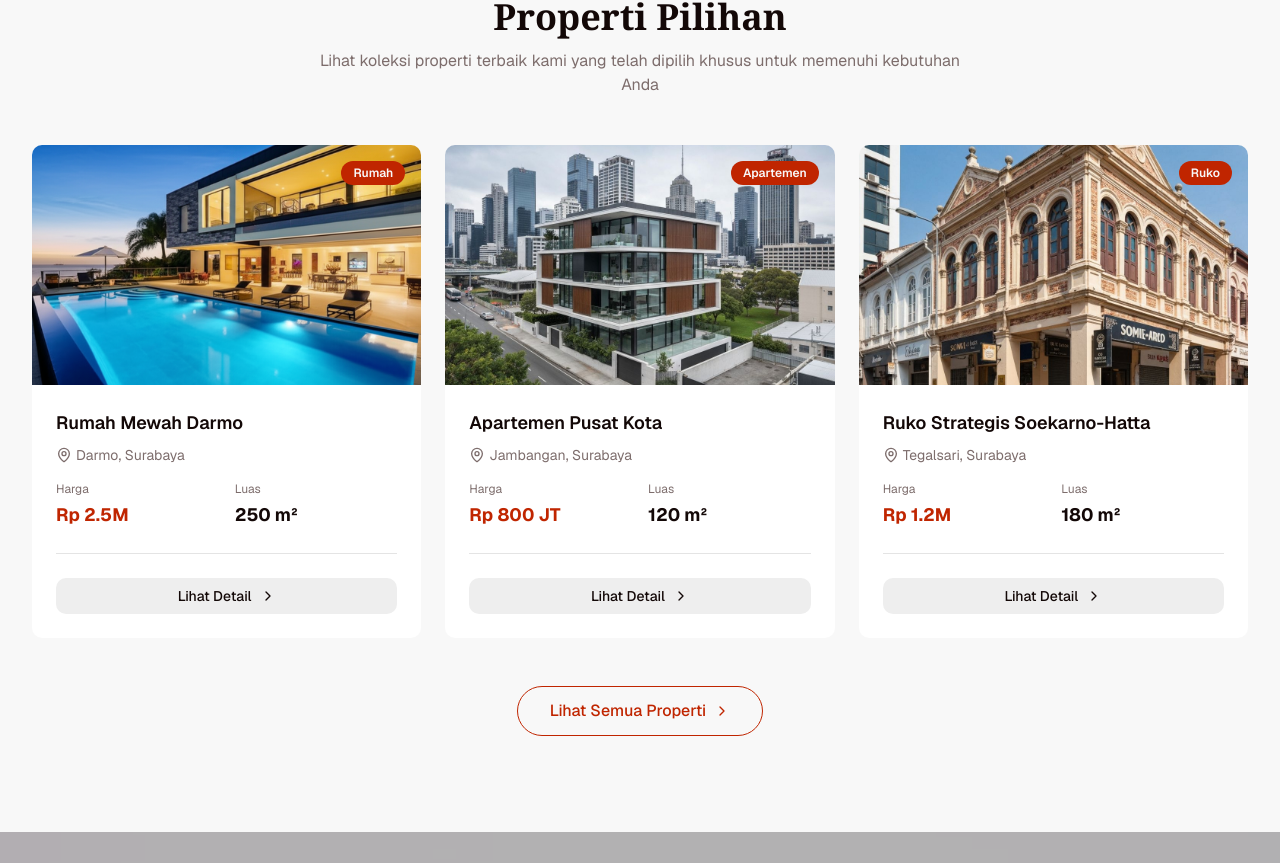
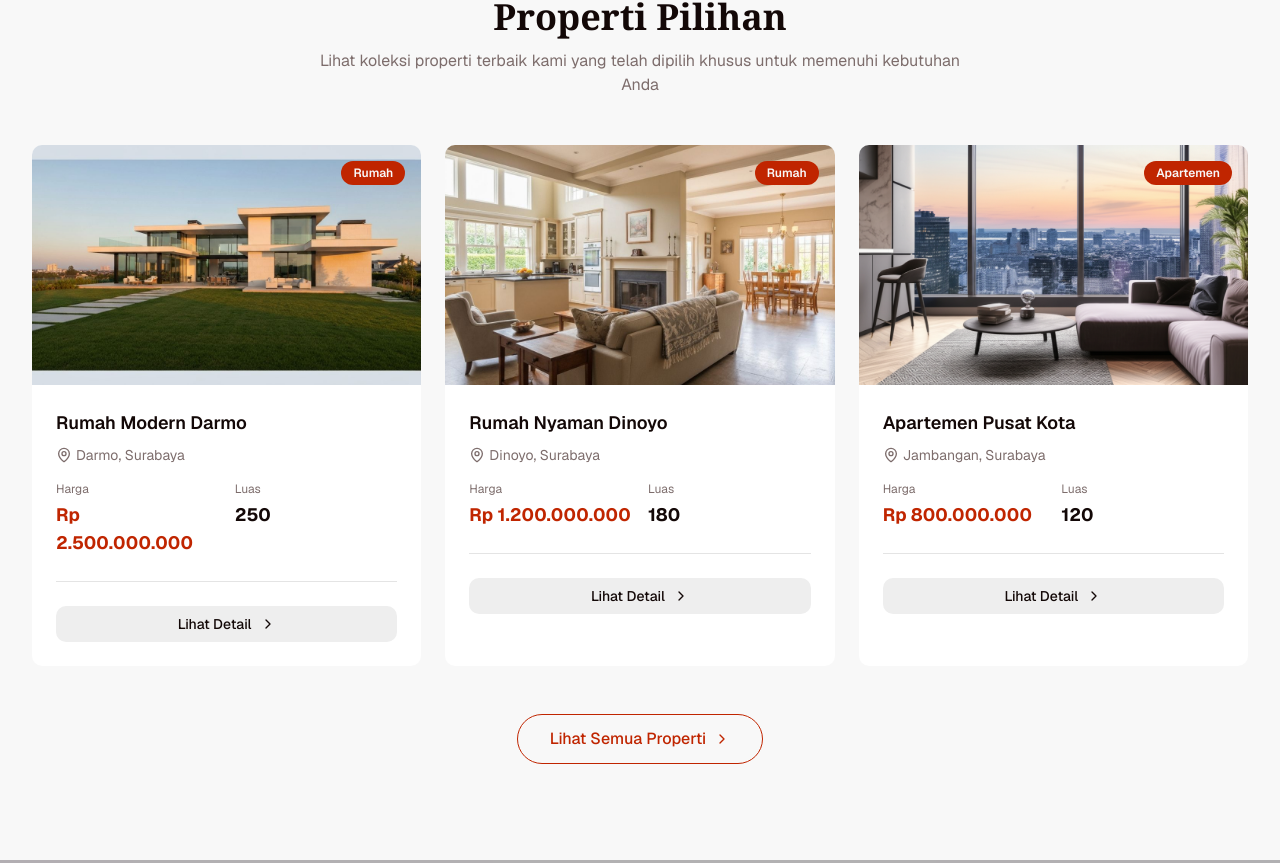
Before and after one commit to Augista/trend-rumah-web, a Next.js app: page / in a window 1280 px wide. Shown: the part 564-1427 px from the top of the page. Built offline with nearby package versions, Linux system fonts and the light colour scheme.

Commit message:
fix: detail propertis

```diff
--- a/app/page.tsx
+++ b/app/page.tsx
@@ -8,32 +8,62 @@ import { ChevronRight, MapPin, DollarSign } from "lucide-react"
 const featuredProperties = [
   {
     id: 1,
-    image: "/modern-luxury-home-pool.png",
-    title: "Rumah Mewah Darmo",
+    title: "Rumah Modern Darmo",
+    price: "Rp 2.500.000.000",
     location: "Darmo, Surabaya",
-    price: "Rp 2.5M",
     type: "Rumah",
-    size: "250 m²",
+    size: 250,
+    bedrooms: 4,
+    bathrooms: 3,
+    image: "/modern-luxury-home.jpg",
+    images: [
+      "/modern-luxury-home.jpg",
+      "/modern-luxury-home.jpg",
+      "/modern-luxury-home.jpg",
+      "/modern-luxury-home.jpg",
+      "/modern-luxury-home.jpg",
+      "/modern-luxury-home.jpg",
+    ],
+    description:
+      "Rumah mewah dengan design modern minimalis, dilengkapi fasilitas premium dan lokasi strategis di pusat bisnis Surabaya.",
+    features: ["Taman luas", "Garasi 2 mobil", "Kolam renang", "Ruang tamu luas", "Dapur modern", "Smart home system"],
   },
   {
     id: 2,
-    image: "/contemporary-house-in-cbd.jpg",
-    title: "Apartemen Pusat Kota",
-    location: "Jambangan, Surabaya",
-    price: "Rp 800 JT",
-    type: "Apartemen",
-    size: "120 m²",
+    title: "Rumah Nyaman Dinoyo",
+    price: "Rp 1.200.000.000",
+    location: "Dinoyo, Surabaya",
+    type: "Rumah",
+    size: 180,
+    bedrooms: 3,
+    bathrooms: 2,
+    image: "/comfortable-family-home.jpg",
+    images: [
+      "/comfortable-family-home.jpg",
+      "/comfortable-family-home.jpg",
+      "/comfortable-family-home.jpg",
+    ],
+    description:
+      "Rumah nyaman untuk keluarga dengan akses mudah ke sekolah, rumah sakit, dan pusat perbelanjaan.",
+    features: ["Taman depan", "Garasi 1 mobil", "Dapur tertutup", "Ruang keluarga luas", "Lokasi tenang"],
   },
   {
     id: 3,
-    image: "/commercial-building-shophouse.jpg",
-    title: "Ruko Strategis Soekarno-Hatta",
-    location: "Tegalsari, Surabaya",
-    price: "Rp 1.2M",
-    type: "Ruko",
-    size: "180 m²",
+    title: "Apartemen Pusat Kota",
+    price: "Rp 800.000.000",
+    location: "Jambangan, Surabaya",
+    type: "Apartemen",
+    size: 120,
+    bedrooms: 2,
+    bathrooms: 2,
+    image: "/modern-city-apartment.png",
+    images: [
+      "/modern-city-apartment.png",
+      "/modern-city-apartment.png",
+      "/modern-city-apartment.png",
+    ],
   },
-]
+];
 
 export default function HomePage() {
   return (
--- a/app/properties/page.tsx
+++ b/app/properties/page.tsx
@@ -133,7 +133,7 @@ export default function PropertiesPage() {
             id: 3,
             title: "Apartemen Pusat Kota",
             location: "Jambangan",
-            price: "Rp 800J",
+            price: "Rp 800 JT",
             type: "Apartemen",
             size: "120 m²",
             image: "/modern-city-apartment.png",
@@ -160,7 +160,7 @@ export default function PropertiesPage() {
             id: 6,
             title: "Ruko Bisnis Tanjungsari",
             location: "Tegalsari",
-            price: "Rp 950J",
+            price: "Rp 950 JT",
             type: "Ruko",
             size: "150 m²",
             image: "/business-shop.jpg",
@@ -169,7 +169,7 @@ export default function PropertiesPage() {
             id: 7,
             title: "Apartemen Modern Surabaya",
             location: "Bulak",
-            price: "Rp 600J",
+            price: "Rp 600 JT",
             type: "Apartemen",
             size: "100 m²",
             image: "/modern-apartment-living.png",
```
